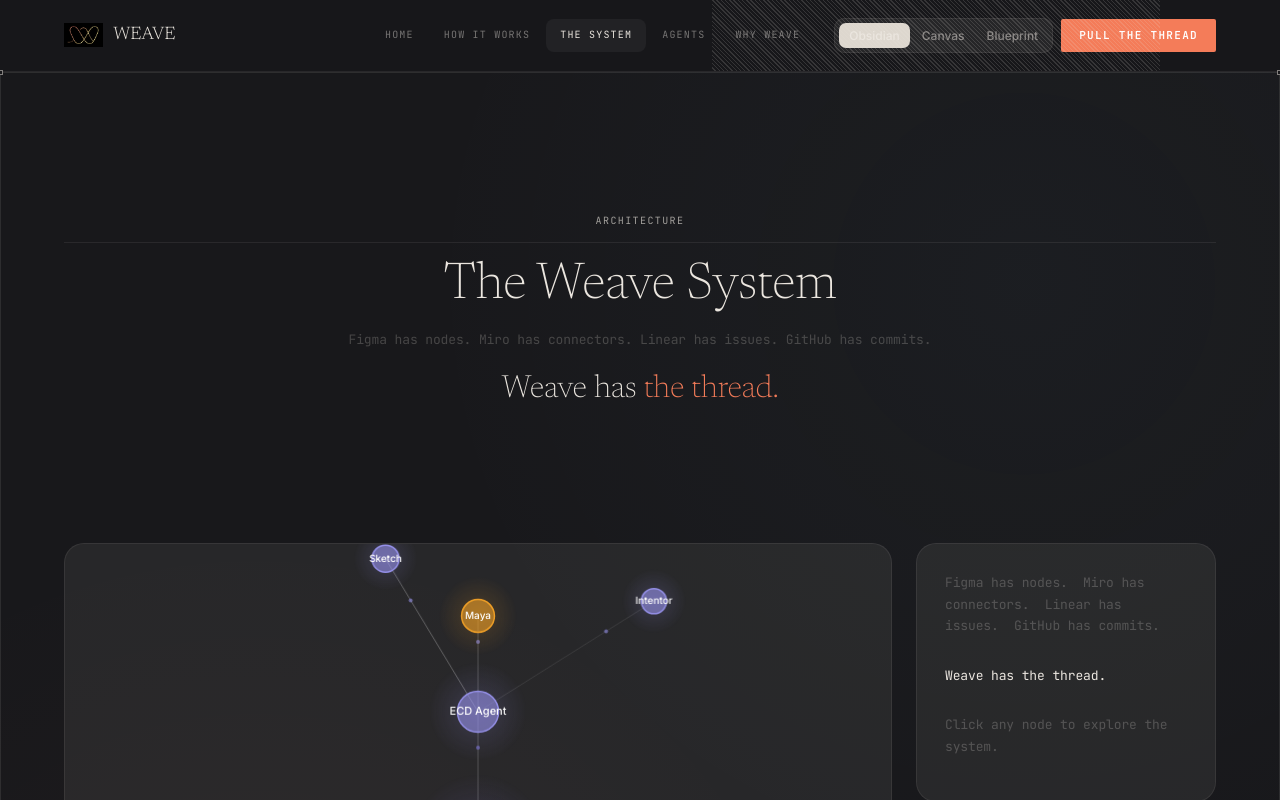
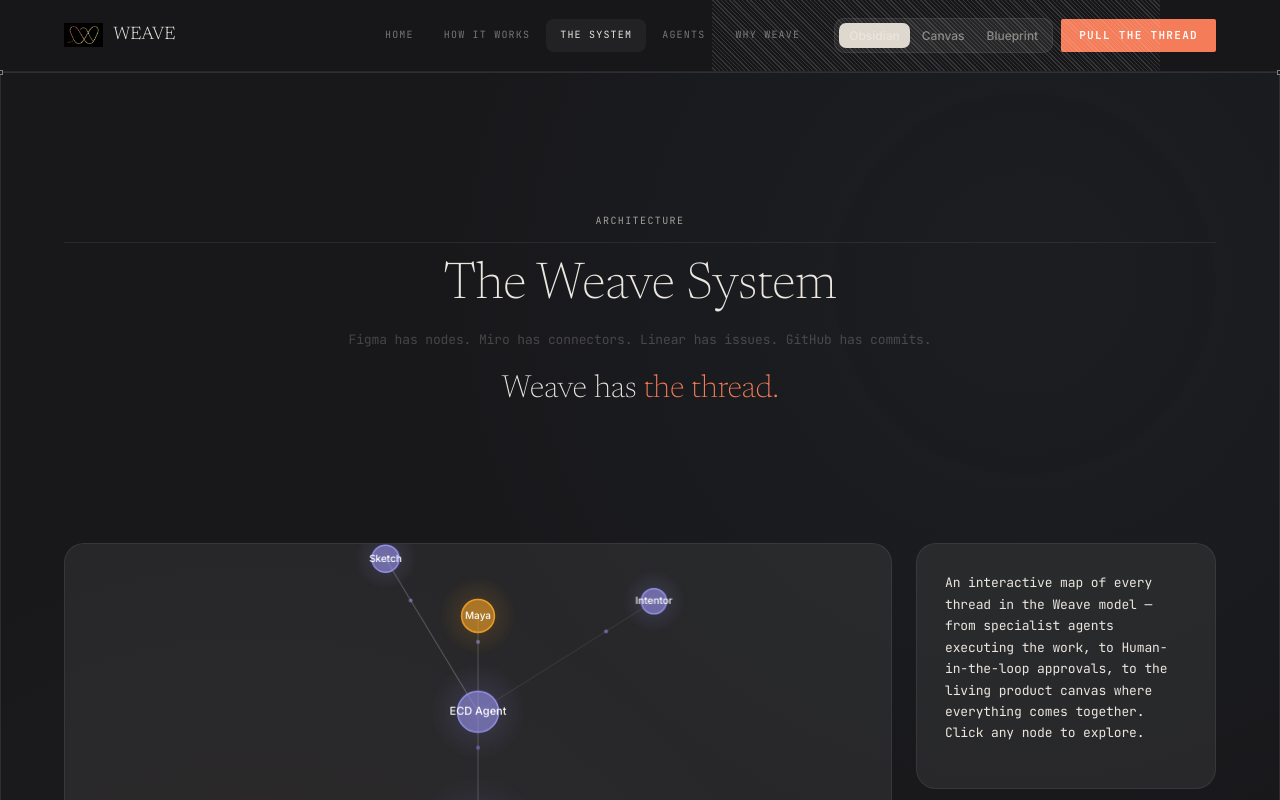
Before and after one commit to jdesanto3-rgb/Hack-collab, a React (Vite) app in the folder chorus/: page /the-system in a window 1280 px wide. Shown: the top 800 px of the page. Built offline with nearby package versions, Linux system fonts and the light colour scheme.

Commit message:
fix: Restore System page instructions panel copy
Co-Authored-By: Claude Sonnet 4.6 <noreply@anthropic.com>

```diff
--- a/chorus/src/pages/TheSystem.jsx
+++ b/chorus/src/pages/TheSystem.jsx
@@ -276,11 +276,9 @@ export default function TheSystem() {
                   </div>
                 </>
               ) : (
-                <div className="idle-desc">
-                  <p className="idle-subtitle">Figma has nodes.&nbsp; Miro has connectors.&nbsp; Linear has issues.&nbsp; GitHub has commits.</p>
-                  <p className="idle-hero">Weave has the thread.</p>
-                  <p className="idle-support">Click any node to explore the system.</p>
-                </div>
+                <p className="idle-desc">
+                  An interactive map of every thread in the Weave model — from specialist agents executing the work, to Human-in-the-loop approvals, to the living product canvas where everything comes together. Click any node to explore.
+                </p>
               )}
             </div>
           </div>
```
